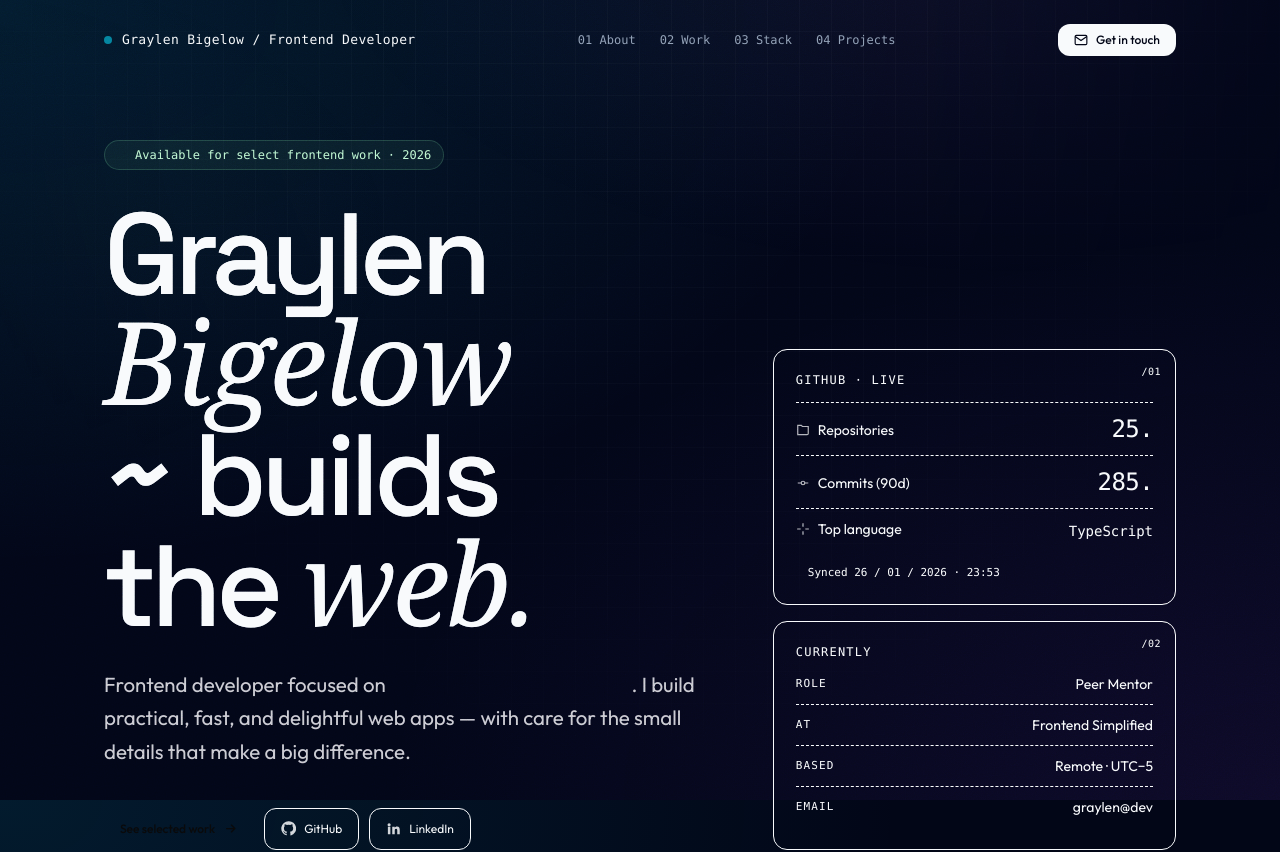
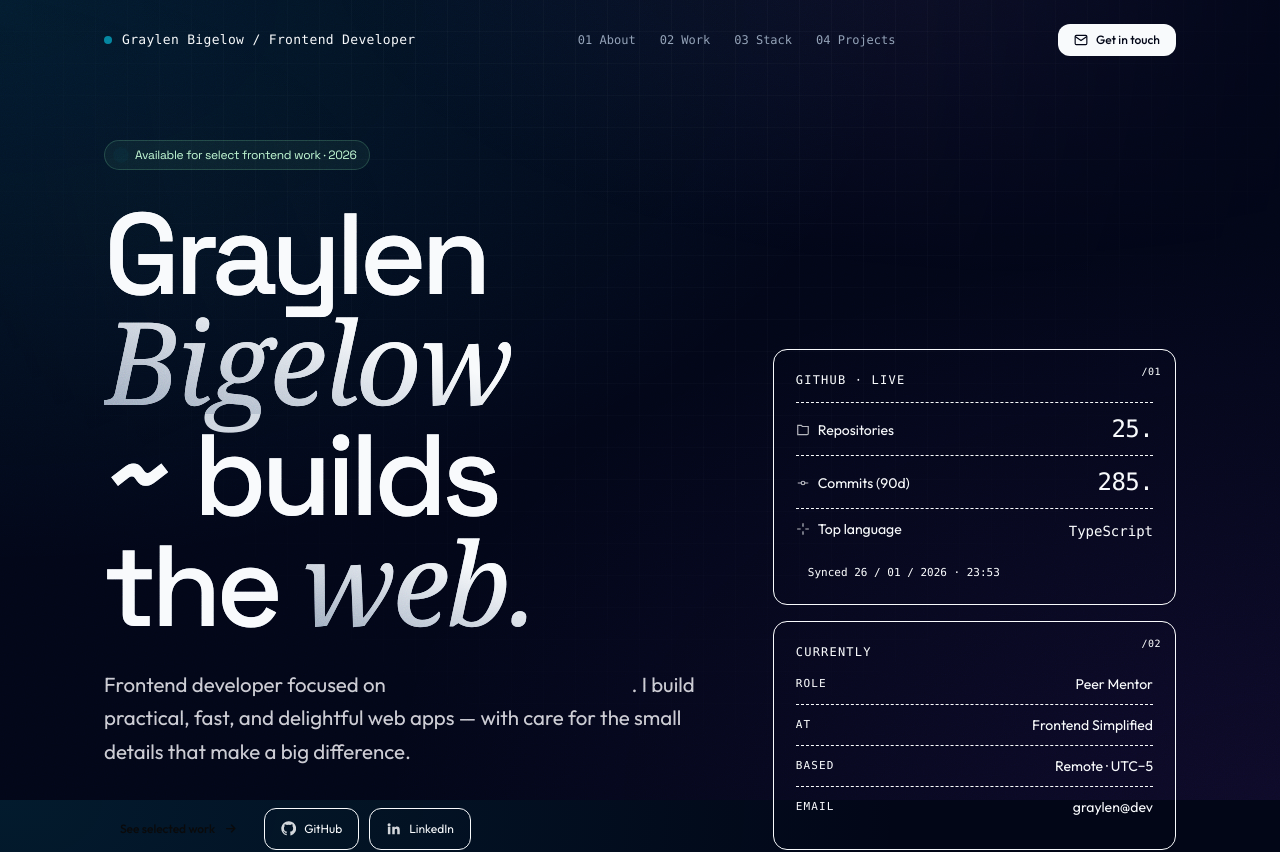
Before and after one commit to Graylen1019/portfolio_v3, a Next.js app: page / in a window 1280 px wide. Shown: the top 852 px of the page. Built offline with nearby package versions, Linux system fonts and the light colour scheme.

Commit message:
-Added Functional next link elements to set up routing on nav links. -Edited globals.css to change gradient. -Updated blinking dot on Hero.tsx, and changed the span to a div, and gave text an h1 parent for alingment.

```diff
--- a/src/app/globals.css
+++ b/src/app/globals.css
@@ -86,7 +86,7 @@
 }
 
 @utility text-gradient {
-  background: linear-gradient(180deg, var(--color-foreground) 30%, var(--color-muted) 100%);
+  background: linear-gradient(200deg, var(--color-foreground) 30%, var(--color-muted) 100%);
   -webkit-background-clip: text;
   background-clip: text;
   color: transparent;
--- a/src/components/hero/hero.tsx
+++ b/src/components/hero/hero.tsx
@@ -10,15 +10,17 @@ export const Hero = () => {
           {/* Availability Status Badge */}
           <div className="inline-flex items-center gap-2.5 px-3 py-1.5 rounded-full bg-[rgba(134,239,172,0.06)] border border-[rgba(134,239,172,0.18)] font-mono text-xs text-[#bbf7d0] mb-8">
             <span className="relative flex h-2 w-2 rounded-full bg-(--good)">
-              <span className="animate-ping absolute inline-flex h-full w-full rounded-full bg-(--good) opacity-75 duration-2000" />
+              <div className="animate-ping absolute inline-flex h-full w-full rounded-full opacity-100 duration-2000 bg-primary" />
             </span>
-            Available for select frontend work · 2026
+            <h1>
+              Available for select frontend work · 2026
+            </h1>
           </div>
 
           {/* Big Typography Header Name Space */}
           <h1 className="text-[clamp(56px,9vw,132px)] font-medium leading-[0.92] tracking-tighter mb-7 select-none text-(--text) text-gradient">
-            Graylen <span className="font-serif italic font-normal tracking-tight text-(--accent)">Bigelow</span>
-            <span className="block mt-1">~ builds<br />the <span className="font-serif italic font-normal tracking-tight text-(--accent)">web.</span></span>
+            Graylen <span className="font-serif italic font-normal tracking-tight text-gradient">Bigelow</span>
+            <span className="block mt-1">~ builds<br />the <span className="font-serif italic font-normal tracking-tight text-gradient">web.</span></span>
           </h1>
 
           {/* Led Summary with your text gradient effect hook built right in */}
--- a/src/components/nav/navbar.tsx
+++ b/src/components/nav/navbar.tsx
@@ -1,6 +1,7 @@
 "use client"
 
 import React, { useState, useEffect } from "react"
+import Link from "next/link"
 
 export const Navbar = () => {
   const [isScrolled, setIsScrolled] = useState(false)
@@ -26,22 +27,22 @@ export const Navbar = () => {
       <div className="w-full max-w-300 mx-auto px-(--pad) flex items-center justify-between h-20">
 
         {/* Brand Identity */}
-        <a href="#top" className="flex items-center gap-2.5 font-mono text-[13px] tracking-wide text-foreground">
+        <Link href="/" className="flex items-center gap-2.5 font-mono text-[13px] tracking-wide text-foreground">
           <span className="h-2 w-2 rounded-full bg-primary animate-pulse" />
           Graylen Bigelow / Frontend Developer
-        </a>
+        </Link>
 
         {/* Center Anchored Links */}
         <nav className="hidden md:flex items-center gap-6 text-xs font-mono text-muted">
-          <a href="#about" className="hover:text-foreground transition-colors">01 About</a>
-          <a href="#experience" className="hover:text-foreground transition-colors">02 Work</a>
-          <a href="#stack" className="hover:text-foreground transition-colors">03 Stack</a>
-          <a href="#projects" className="hover:text-foreground transition-colors">04 Projects</a>
+          <Link href="/about" className="hover:text-foreground transition-colors">01 About</Link>
+          <Link href="/experience" className="hover:text-foreground transition-colors">02 Work</Link>
+          <Link href="/stack" className="hover:text-foreground transition-colors">03 Stack</Link>
+          <Link href="/projects" className="hover:text-foreground transition-colors">04 Projects</Link>
         </nav>
 
         {/* Contact CTA */}
-        <a
-          href="mailto:graylen@example.com"
+        <Link
+          href="/contact"
           className="inline-flex items-center gap-2 px-4 py-2 rounded-xl bg-foreground text-background text-xs font-medium transition-transform hover:-translate-y-0.5"
         >
           {/* Scalable Vector Graphics matching original email envelope badge profile asset */}
@@ -50,7 +51,7 @@ export const Navbar = () => {
             <polyline points="22,6 12,13 2,6"/>
           </svg>
           Get in touch
-        </a>
+        </Link>
 
       </div>
     </header>
```
